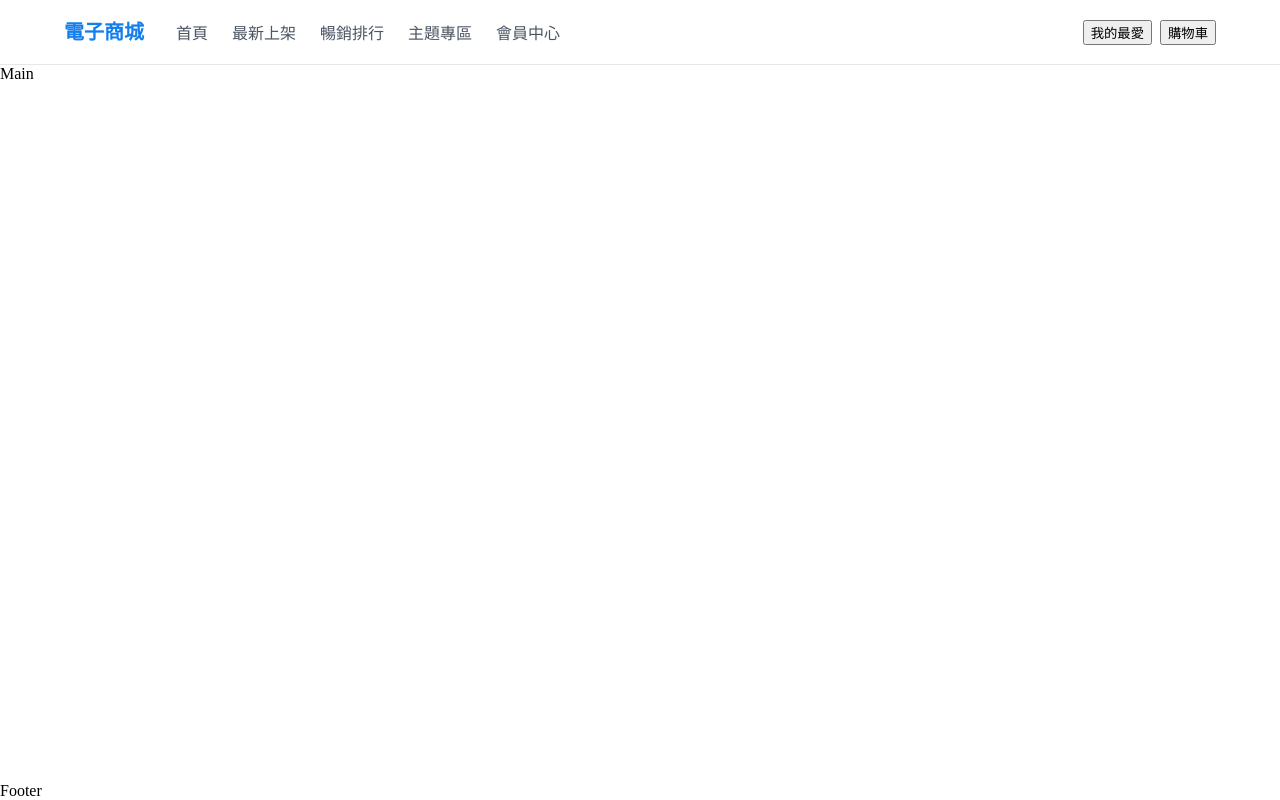
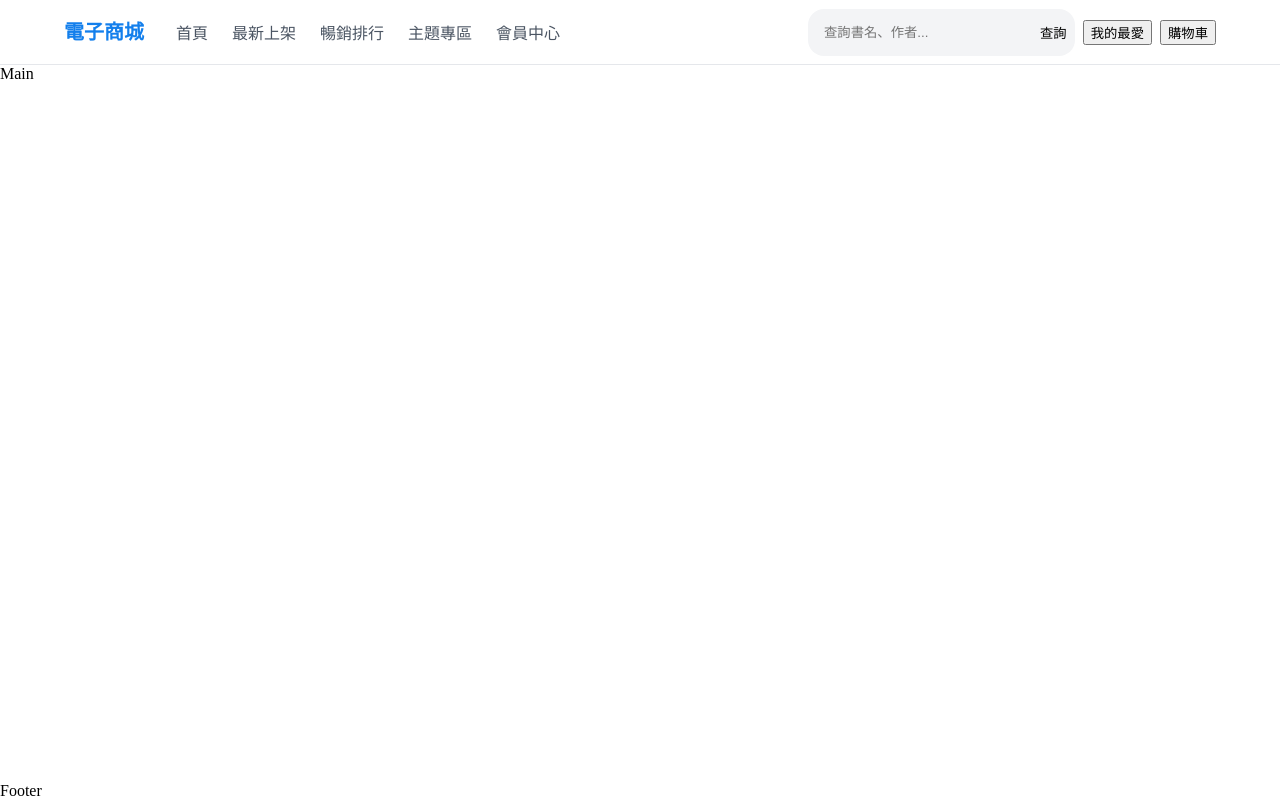
Before and after one commit to Alan54721/mcu-114-1-web-14130381, a plain HTML site: page src/idnex.html in a window 1280 px wide. Drawn offline with Linux system fonts and the light colour scheme.

Commit message:
feat(header): 查詢樣式定義

```diff
--- a/src/idnex.html
+++ b/src/idnex.html
@@ -22,6 +22,10 @@
               </nav>
             </div>
             <div class="right">
+              <div class="search">
+                <input type="text" placeholder="查詢書名、作者..." />
+                <button type="button">查詢</button>
+              </div>
               <button type="button">我的最愛</button>
               <button type="button">購物車</button>
             </div>
--- a/src/scss/_header.scss
+++ b/src/scss/_header.scss
@@ -49,6 +49,33 @@
           }
         }
       }
+
+      div.search {
+        display: flex;
+        gap: 0;
+
+        input {
+          border-top-left-radius: 1rem;
+          border-bottom-left-radius: 1rem;
+          width: 200px;
+          padding: 1rem 0.5rem 1rem 1rem;
+          border: none;
+          background-color: #f3f4f6;
+
+          &:focus {
+            outline: none;
+          }
+        }
+
+        button {
+          border-top-right-radius: 1rem;
+          border-bottom-right-radius: 1rem;
+          padding: 0.5rem;
+          border: none;
+          background-color: #f3f4f6;
+          cursor: pointer;
+        }
+      }
     }
   }
 }
```
Also changed, not shown: src/style.min.css, 1 other file.
